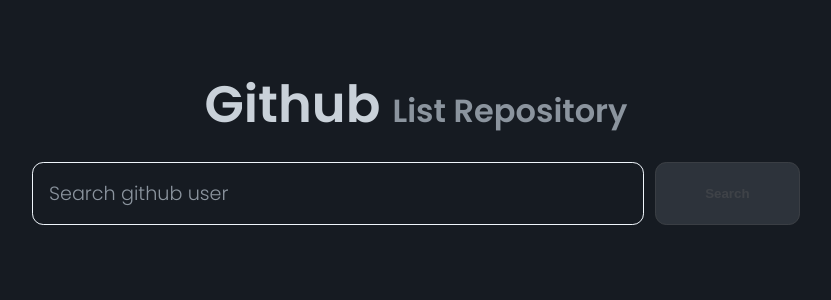
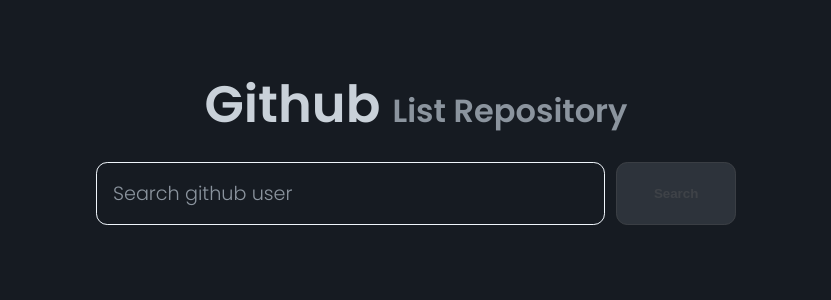
Before and after one commit to wahyualfarisi/react-github-repo, a React (Create React App) app: page / in a window 1280 px wide. Shown: the top 300 px of the page, without its empty margins (224-1055 px from the left). Built offline with nearby package versions, Linux system fonts and the light colour scheme.

Commit message:
update breakpoint

```diff
--- a/src/App.scss
+++ b/src/App.scss
@@ -1,5 +1,5 @@
 .App {
-    width: 60%;
+    width: 50%;
     margin: auto;
 
     & > header {
@@ -36,9 +36,10 @@
     }
 
 
-    @media only screen and (max-width: 1200px) {
+    @media only screen and (max-width: 1000px) {
         width: 70%;
     }
+
 
     @media only screen and (max-width: 680px) {
         width: 90%;
@@ -48,4 +49,5 @@
         width: 90%;
     }
 
+
 }
--- a/src/components/Profile/Profile.scss
+++ b/src/components/Profile/Profile.scss
@@ -11,10 +11,17 @@
         height: 15rem;
         border-radius: 50%;
 
+        @media only screen and (max-width: 550px) {
+            width: 6rem;
+            height: 6rem;
+        }
+
         @media only screen and (max-width: 411px) {
             width: 5rem;
             height: 5rem;
         }
+
+
     }
 
     &_info {
@@ -23,6 +30,10 @@
         &-name {
             font-size: 3.1rem;
             color: var(--color-scale-gray-0);
+
+            @media only screen and (max-width: 550px) {
+                font-size: 1.5rem;
+            }
 
             @media only screen and (max-width: 411px) {
                 font-size: 1.1rem;
--- a/src/components/Repositories/Repositories.scss
+++ b/src/components/Repositories/Repositories.scss
@@ -18,17 +18,17 @@
           font-size: 1.9rem;
           color: var(--color-scale-gray-1);
 
-          @media only screen and (max-width: 411px) {
-            font-size: 1rem;
-          }
+          @media only screen and (max-width: 550px) {
+            font-size: .8rem;
+        }
       }
 
       & > h5 {
           font-size: 1.2rem;
           color: var(--color-scale-gray-3);
 
-          @media only screen and (max-width: 411px) {
-            font-size: .8rem;
+          @media only screen and (max-width: 550px) {
+            font-size: .6rem;
           }
       }
 
@@ -56,7 +56,7 @@
             font-size: 1.1rem;
             color: var(--color-scale-gray-1);
 
-            @media only screen and (max-width: 411px) {
+            @media only screen and (max-width: 550px) {
                 font-size: .5rem;
             }
         }
```
